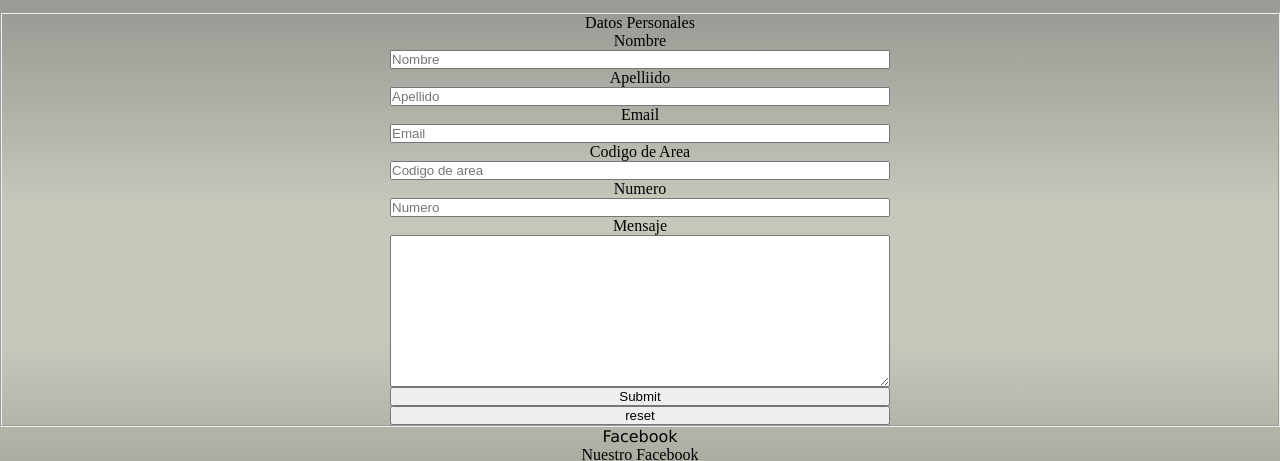
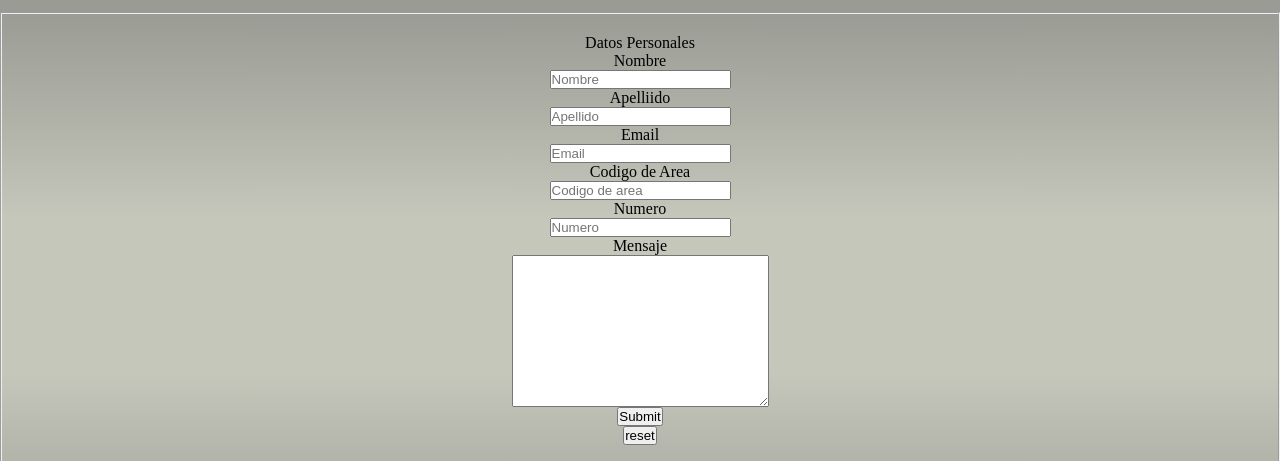
Before and after one commit to Franco-Carbajal/Entrega-Final, a website: page pages/contacto.html in a window 1280 px wide. Shown: the part 84-545 px from the top of the page. Drawn offline with Linux system fonts and the light colour scheme.

Commit message:
Update style.css
.

```diff
--- a/css/style.css
+++ b/css/style.css
@@ -94,8 +94,9 @@
 .encuesta {
   display: flex;
   flex-direction: column;
-  justify-content: space-around;
-  width: 500px;
+  justify-content: center;
+  align-items: center;
+  padding: 20px;
   text-align: center;
   margin-left: auto;
   margin-right: auto; }
```
